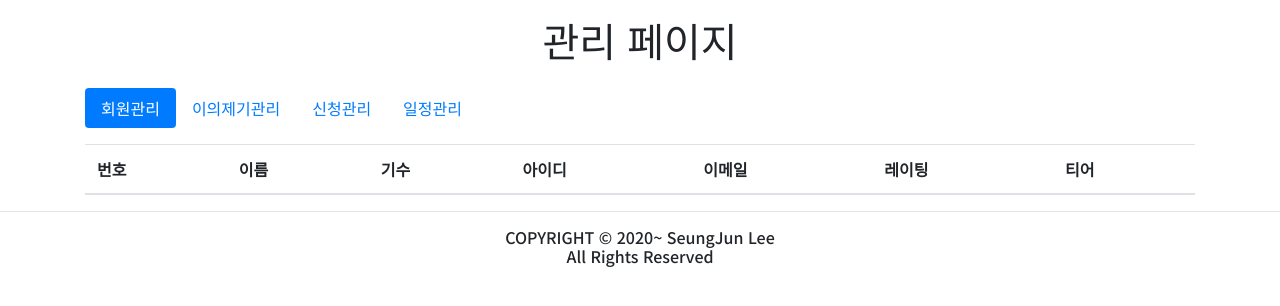
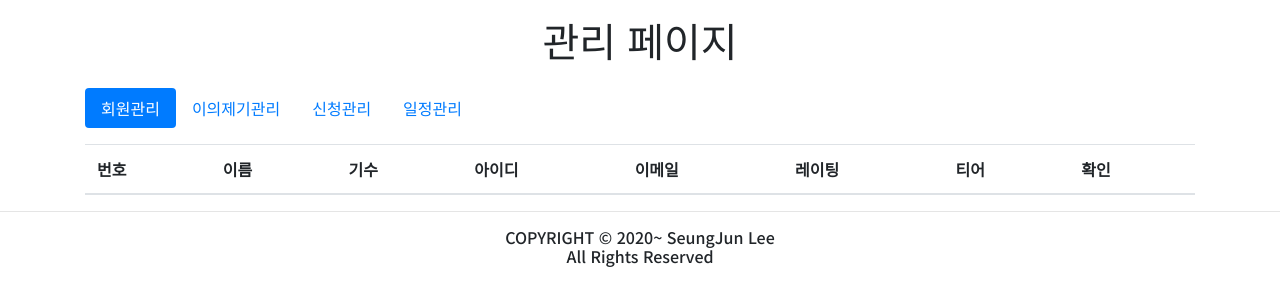
Before and after one commit to iamseungjun/Saturday-Night-Coding, a PHP site: page /admin.php in a window 1280 px wide. Shown: the part 56-362 px from the top of the page. Run offline with PHP 8.4, Linux system fonts and the light colour scheme; the visitor is signed in with stand-in values (Sample User, id 1); data that the repository does not hold is empty; some libraries are stand-ins or nearby versions.

Commit message:
Update admin.php

```diff
--- a/admin.php
+++ b/admin.php
@@ -118,6 +118,7 @@
                                 <th scope="col" class="tablesorter-header tablesorter-headerUnSorted" role="columnheader" aria-disabled="false" aria-controls="memberlist" unselectable="off" aria-sort="none" >이메일</th>
                                 <th scope="col" class="tablesorter-header tablesorter-headerUnSorted" role="columnheader" aria-disabled="false" aria-controls="memberlist" unselectable="off" aria-sort="none" >레이팅</th>
                                 <th scope="col" class="tablesorter-header tablesorter-headerUnSorted" role="columnheader" aria-disabled="false" aria-controls="memberlist" unselectable="off" aria-sort="none" >티어</th>
+                                <th class="tablesorter-header" scope="col" role="columnheader" aria-disabled="false" aria-controls="exceptionlist" unselectable="off" aria-sort="none">확인</th>
                             </tr>
                         </thead>
                         <tbody>
```
